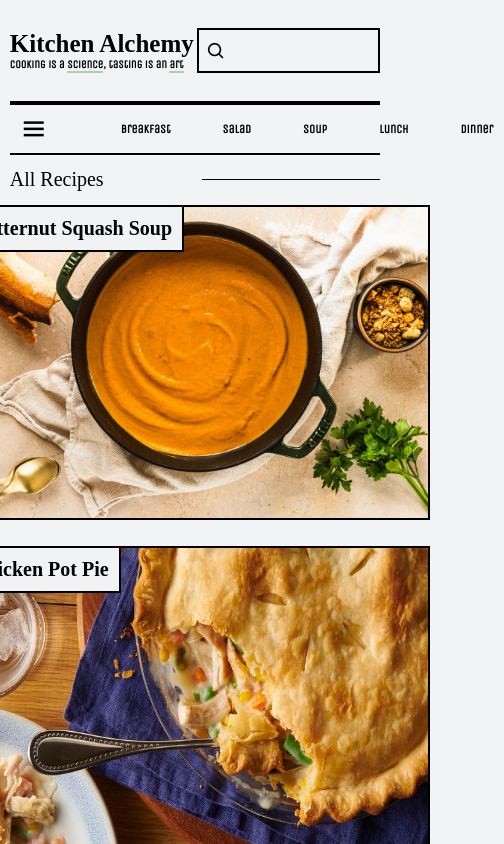
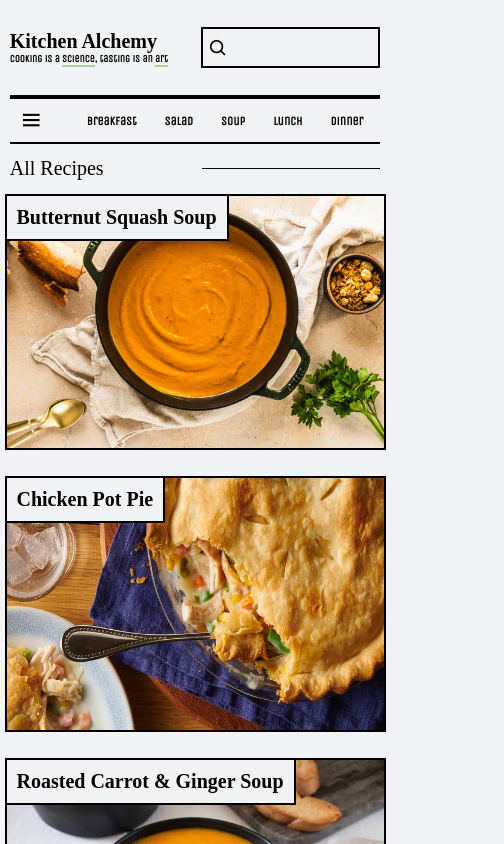
Before and after one commit to Carring10/kitchen-alchemy, a React (Vite) app: page / in a window 390 px wide. Shown: the top 844 px of the page, 504 px wide, since content can reach past the window. Built offline with nearby package versions, Linux system fonts and the light colour scheme; a web font is replaced by a local one.

Commit message:
media queries

```diff
--- a/src/index.css
+++ b/src/index.css
@@ -230,11 +230,11 @@ body {
   }
 
   .filter-contents {
-    gap: 60px;
+    gap: 30px;
   }
 
   .meal-tags {
-    gap: 30px;
+    gap: 10px;
   }
 
   .recipe-link {
@@ -252,3 +252,65 @@ body {
     height: 311px;
   }
 }
+
+@media (max-width: 540px) {
+  .meal-tags {
+    gap: 20px;
+  }
+
+  .recipe-link {
+    width: 419px;
+    height: 280px;
+  }
+
+  .recipe-list-img-container {
+    width: 419px;
+    height: 280px;
+  }
+
+  .recipe-list-img {
+    width: 419px;
+    height: 280px;
+  }
+}
+
+@media (max-width: 445px) {
+  .app-header {
+    font-size: 20px;
+  }
+
+  .header-container p {
+    font-size: 10px;
+  }
+
+  .input-container {
+    padding: 5px;
+  }
+
+  #all-recipes i {
+    font-size: 25px;
+  }
+
+  .meal-tags {
+    gap: 10px;
+  }
+
+  .meal-tags a {
+    padding: 4px 8px;
+  }
+
+  .recipe-link {
+    width: 377px;
+    height: 252px;
+  }
+
+  .recipe-list-img-container {
+    width: 377px;
+    height: 252px;
+  }
+
+  .recipe-list-img {
+    width: 377px;
+    height: 252px;
+  }
+}
```
